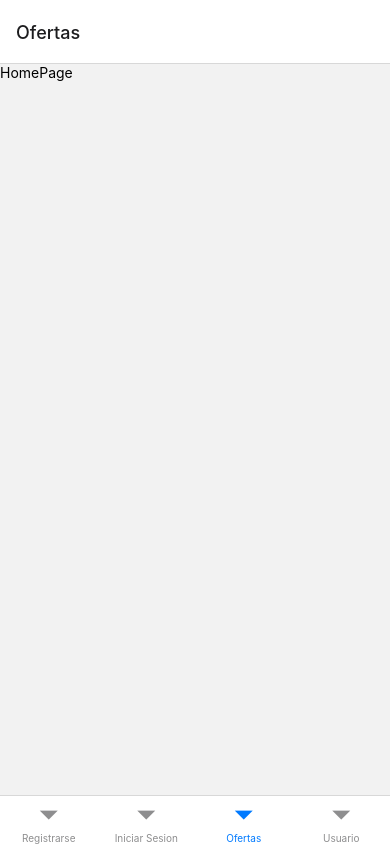
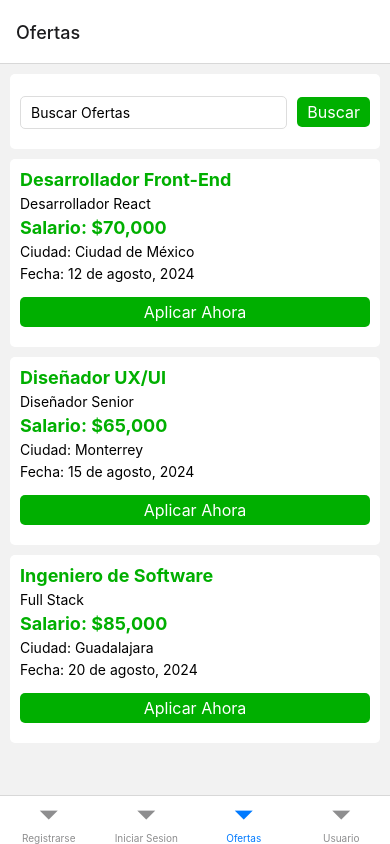
Before and after one commit to ByDiegreeN0/ReactNativeApp, a React Native app: screen /Ofertas in a window 390 px wide. Built offline with nearby package versions, Linux system fonts and the light colour scheme.

Commit message:
se agrego offers y searchbar

```diff
--- a/src/Screens/HomePage.tsx
+++ b/src/Screens/HomePage.tsx
@@ -1,14 +1,57 @@
-import { Text, View } from 'react-native'
+import React from 'react';
+import { View, ScrollView } from 'react-native';
+import Offers from '../components/Offers';
+import SearchBar from '../components/SerchBar';
+
+const App = () => {
+
+  const offersData = [
+    {
+      id: 1,
+      title: 'Desarrollador Front-End',
+      position: 'Desarrollador React',
+      salary: '$70,000',
+      city: 'Ciudad de México',
+      date: '12 de agosto, 2024',
+    },
+    {
+      id: 2,
+      title: 'Diseñador UX/UI',
+      position: 'Diseñador Senior',
+      salary: '$65,000',
+      city: 'Monterrey',
+      date: '15 de agosto, 2024',
+    },
+    {
+      id: 3,
+      title: 'Ingeniero de Software',
+      position: 'Full Stack',
+      salary: '$85,000',
+      city: 'Guadalajara',
+      date: '20 de agosto, 2024',
+    },
+  ];
 
 
-export const HomePage = () => {
 
-    return (
+  return (
+    <ScrollView>
+      <SearchBar />
       <View>
-        <Text>HomePage</Text>
+        {offersData.map((offer) => (
+          <Offers
+            key={offer.id}
+            title={offer.title}
+            position={offer.position}
+            salary={offer.salary}
+            city={offer.city}
+            date={offer.date}
+
+          />
+        ))}
       </View>
-    )
+    </ScrollView>
+  );
+};
 
-}
-
-export default HomePage
+export default App;
--- a/src/Screens/Users/UserScreen.tsx
+++ b/src/Screens/Users/UserScreen.tsx
@@ -1,5 +1,4 @@
 import { Text, View } from 'react-native'
-import { MyDrawer } from '../../../navigation'
 
 
 
--- a/src/components/Offers.tsx
+++ b/src/components/Offers.tsx
@@ -1,18 +1,63 @@
-import { Text, View, StyleSheet } from 'react-native'
-import React, { Component } from 'react'
+import React from 'react';
+import { Text, View, StyleSheet, Pressable } from 'react-native';
 
-export class Offers extends Component {
-  render() {
-    return (
-      <View>
-        <Text>Offers</Text>
+const Offers = ({ title, position, salary, city, date}) => {
+
+  // todo el codigo que se muestra en el return, son los props, para colocar los datos que deseas mostrar en la lista de ofertas
+  return (
+    <View style={styles.offerContainer}>
+      <Text style={styles.offerTitle}>{title}</Text>
+      <Text style={styles.offerText}>{position}</Text>
+      <Text style={styles.offerTitle}>Salario: {salary}</Text>
+      <Text style={styles.offerText}>Ciudad: {city}</Text>
+
+      <View style={styles.offerFechaContainer}>
+        <Text>Fecha: {date}</Text>
       </View>
-    )
-  }
-}
 
-export default Offers
+      <Pressable style={styles.offerButton}>
+        <Text style={styles.offerButtonText}>Aplicar Ahora</Text>
+      </Pressable>
+    </View>
+  );
+};
+
+export default Offers;
 
 const styles = StyleSheet.create({
-
-})
+  offerContainer: {
+    backgroundColor: '#fff',
+    marginBottom: 10,
+    marginHorizontal: 10,
+    padding: 10,
+    borderRadius: 5,
+    shadowColor: '#000',
+  },
+  offerTitle: {
+    fontSize: 18,
+    fontWeight: 'bold',
+    marginBottom: 5,
+    color: '#00AF00',
+  },
+  offerText: {
+    marginBottom: 5,
+  },
+  offerFechaContainer: {
+    flex: 1,
+    justifyContent: 'space-between',
+    marginBottom: 5,
+  },
+  offerButton: {
+    backgroundColor: '#00AF00',
+    height: 30,
+    justifyContent: 'center',
+    alignItems: 'center',
+    borderRadius: 5,
+    marginTop: 10,
+    marginBottom: 10,
+  },
+  offerButtonText: {
+    fontSize: 16,
+    color: '#fff',
+  },
+});
--- /dev/null
+++ b/src/components/SerchBar.tsx
@@ -0,0 +1,77 @@
+import { Text, View, StyleSheet, TextInput, Image, ScrollView, Pressable } from 'react-native'
+import React, { Component } from 'react'
+
+
+export const SearchBar = () => {
+
+    return (
+
+        <View style={styles.container}>
+
+            <TextInput
+                style={styles.input}
+                placeholder='Buscar Ofertas'
+            />
+            <Pressable style={styles.SearchButton}>
+                <Text style={styles.SearchButtonText}>Buscar</Text>
+            </Pressable>
+        </View>
+
+    )
+
+}
+
+const styles = StyleSheet.create({
+
+    container: {
+        flex: 1,
+        flexDirection: 'row',
+        justifyContent: 'flex-end',
+        alignItems: 'center',
+        paddingTop: 10,
+        backgroundColor: '#fff',
+        marginBottom: 10,
+        paddingBottom: 10,
+        paddingHorizontal: 10,
+        margin: 10,
+        borderRadius: 5,
+
+    },
+
+    input: {
+        width: '80%',
+        borderColor: '#ddd',
+        borderWidth: 1,
+        marginBottom: 10,
+        padding: 10,
+        height: 33,
+        marginTop: 12,
+        borderRadius: 5,
+    },
+
+
+    SearchButton: {
+        padding: 10,
+        backgroundColor: '#00AF00',
+        height: 30,
+        justifyContent: 'center',
+        alignItems: 'center',
+        borderRadius: 5,
+        marginTop: 10,
+        marginBottom: 10,
+        marginLeft: 10,
+      },
+
+      SearchButtonText: {
+        fontSize: 16,
+        color: '#fff',
+      }
+
+
+
+
+
+});
+
+
+export default SearchBar
```
